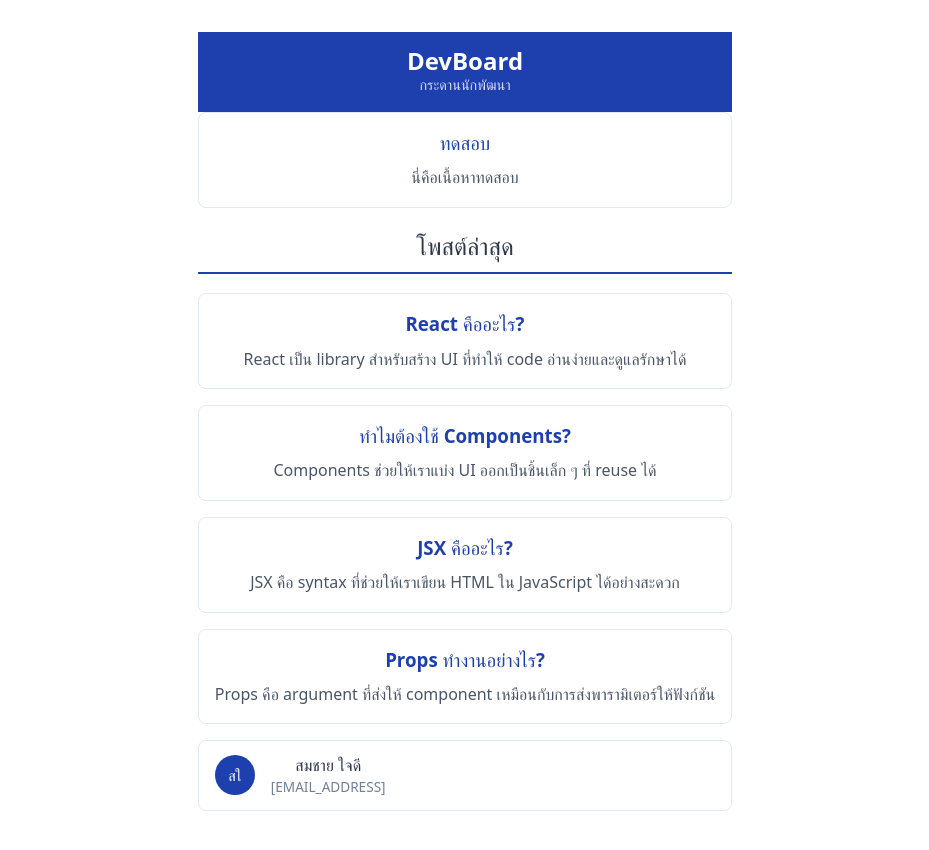
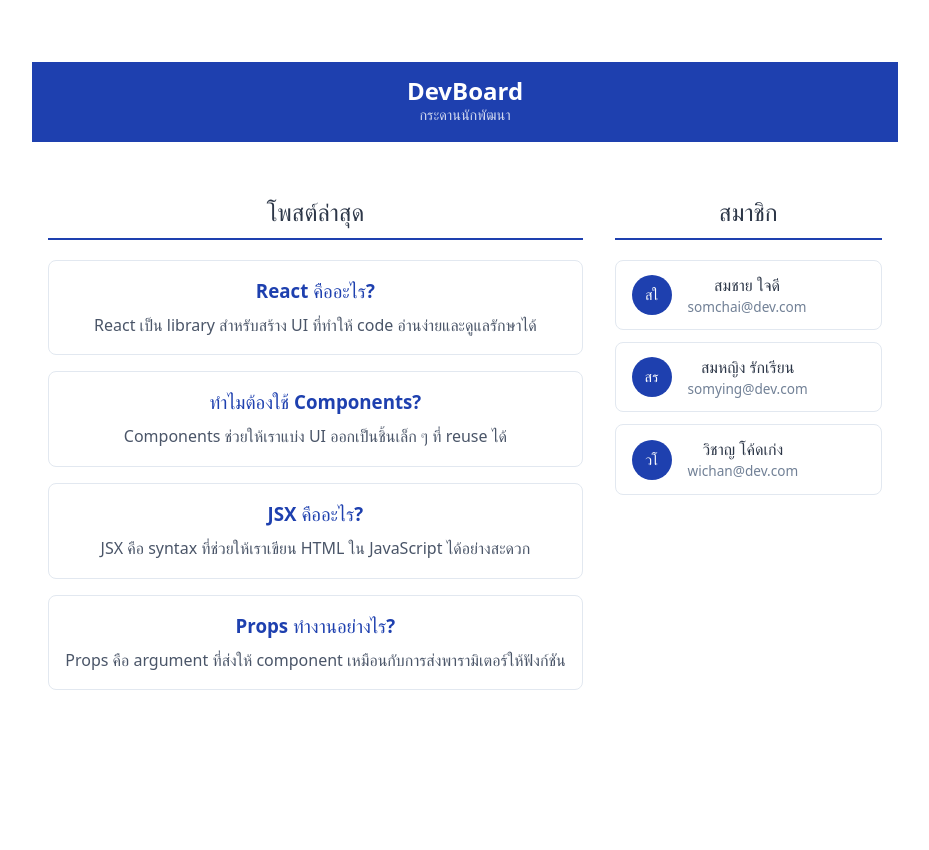
Before and after one commit to Earnmontakan/Project-Task-1, a React (Vite) app: page / in a window 1280 px wide. Shown: the top 850 px of the page, without its empty margins (175-1104 px from the left). After the commit the page ends 800 px from the top, so only its background shows below. Built offline with nearby package versions, Linux system fonts and the light colour scheme.

Commit message:
test: Fix app.jsx

```diff
--- a/src/App.jsx
+++ b/src/App.jsx
@@ -1,8 +1,8 @@
-import "./App.css";
 import Navbar from "./components/Navbar";
-import PostCard from "./components/PostCard";
 import PostList from "./components/PostList";
 import UserCard from "./components/UserCard";
+import "./App.css";
+
 const POSTS = [
   {
     id: 1,
@@ -36,9 +36,37 @@ function App() {
   return (
     <div>
       <Navbar />
-      <PostCard title="ทดสอบ" body="นี่คือเนื้อหาทดสอบ" />
-      <PostList posts={POSTS} />
-      <UserCard name="สมชาย ใจดี" email="[EMAIL_ADDRESS]" />
+      <div
+        style={{
+          maxWidth: "900px",
+          margin: "2rem auto",
+          padding: "0 1rem",
+          display: "grid",
+          gridTemplateColumns: "2fr 1fr",
+          gap: "2rem",
+        }}
+      >
+        {/* คอลัมน์ซ้าย: โพสต์ */}
+        <div>
+          <PostList posts={POSTS} />
+        </div>
+
+        {/* คอลัมน์ขวา: สมาชิก */}
+        <div>
+          <h2
+            style={{
+              color: "#2d3748",
+              borderBottom: "2px solid #1e40af",
+              paddingBottom: "0.5rem",
+            }}
+          >
+            สมาชิก
+          </h2>
+          {USERS.map((user) => (
+            <UserCard key={user.id} name={user.name} email={user.email} />
+          ))}
+        </div>
+      </div>
     </div>
   );
 }
```
